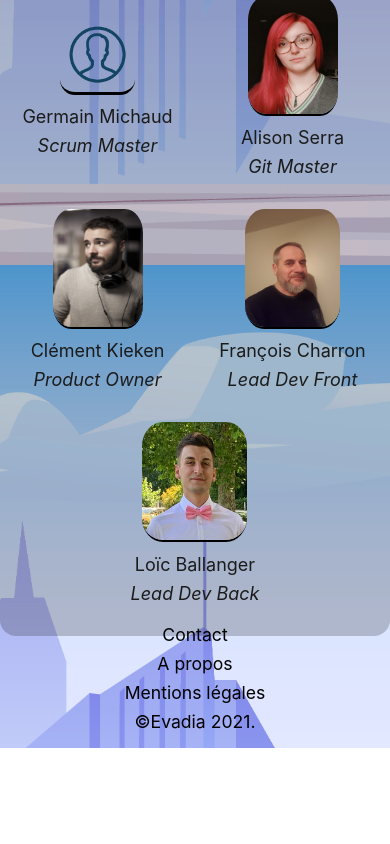
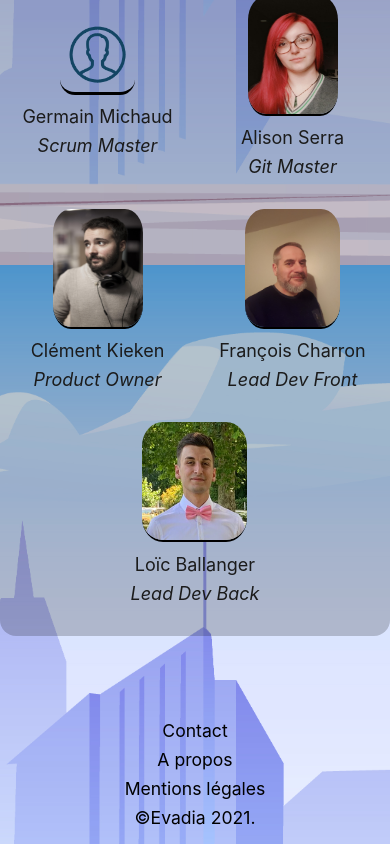
Before and after one commit to Lballanger/Evadia, a React (Vite) app in the folder front/: page /about in a window 390 px wide. Shown: the part 1423-2267 px from the top of the page. Before the commit the page ends 2171 px from the top, so only its background shows below. Built offline with nearby package versions, Linux system fonts and the light colour scheme; no server answers; a web font is replaced by a local one.

Commit message:
fixed footer

```diff
--- a/front/src/components/Footer/styles.scss
+++ b/front/src/components/Footer/styles.scss
@@ -8,7 +8,7 @@
 	  justify-content: flex-start;
 	  align-items: center;
 	  align-content: stretch;
-    margin-top: -4rem;
+    margin-top: 2rem;
     padding: 1rem;
     color: black;
     width: 100%;
```
